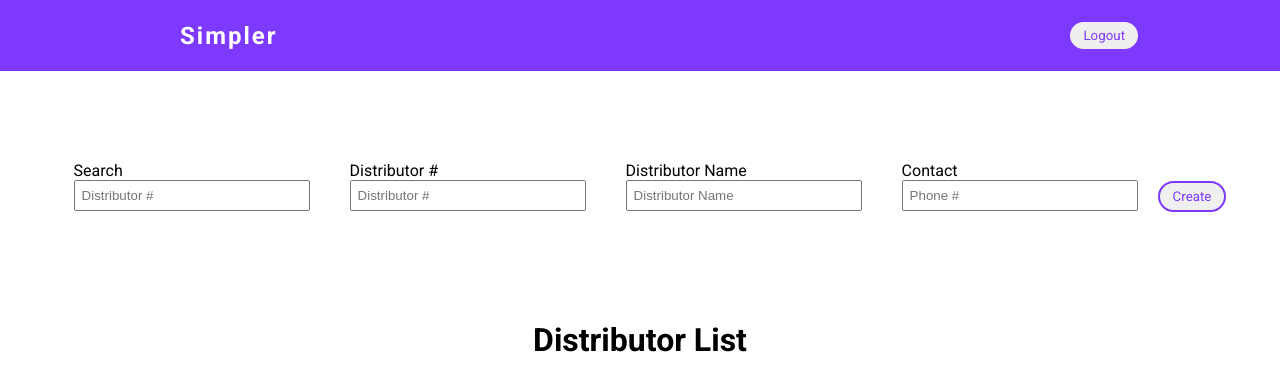
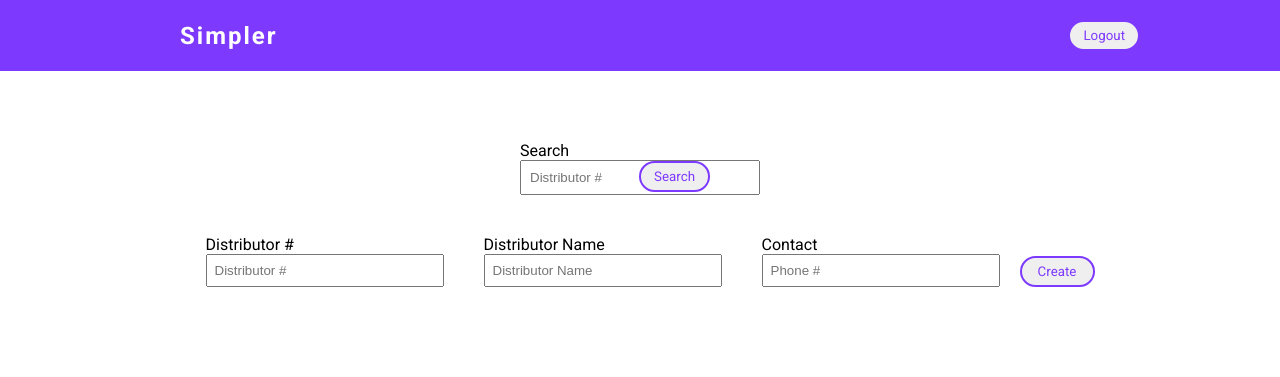
Before and after one commit to esteban-almendariz/distributor-list, a React (Vite) app: page / in a window 1280 px wide. Shown: the top 377 px of the page. Built offline with nearby package versions, Linux system fonts and the light colour scheme; no server answers; the database is empty; sample sign-in values are in the browser's storage; a web font is replaced by a local one.

Commit message:
completed the search dist feature

```diff
--- a/src/components/AddNewCustomer.css
+++ b/src/components/AddNewCustomer.css
@@ -2,6 +2,7 @@
     display: flex;
     justify-content: center;
     margin: 70px;
+    margin-top: 0;
 }
 
 .new-cust-container label, input {
@@ -9,7 +10,7 @@
 }
 
 .new-cust-container input {
-    padding: 6px;
+    padding: 7px;
 }
 
 .new-cust-container button {
@@ -17,3 +18,17 @@
     width: 75px;
     margin: auto 0;
 }
+
+.search-container {
+    display: flex;
+    justify-content: center;
+    margin-top: 70px;
+    position: relative;
+}
+
+.search-container button {
+    position: absolute;
+    top: 20px;
+    right: 570px;
+
+}
--- a/src/components/AddNewCustomer.jsx
+++ b/src/components/AddNewCustomer.jsx
@@ -3,7 +3,7 @@ import { useEffect, useState } from 'react'
 import { useFirestore } from '../hooks/useFirestore'
 import './AddNewCustomer.css'
 
-const AddNewCustomer = ({ uid }) => {
+const AddNewCustomer = ({ uid, displaySearch }) => {
     const [newCustomer, setNewCustomer] = useState({
         distNumber: '',
         distName: '',
@@ -40,23 +40,34 @@ const AddNewCustomer = ({ uid }) => {
         })
     }
 
-    const handleSearchDist = (e) => {
+    const handleChangeSearchDist = (e) => {
         setSearchDist(e.target.value)
+    }
+
+    const handleClickSearch = (distNumber) => {
+        displaySearch(searchDist)
+        setSearchDist('')
     }
 
     console.log(searchDist)
 
     return(
-            <form onSubmit={handleSubmit} className='new-cust-container'>
+            <div>
+                <div className='search-container'>
                     <label> Search
                             <input
                                 type="text"
                                 placeholder='Distributor #'
                                 value={searchDist}
                                 name='searchDist'
-                            onChange={handleSearchDist}
+                                onChange={handleChangeSearchDist}
                             />
                     </label>
+                    <button onClick={handleClickSearch}>Search</button>
+                </div>
+                <form onSubmit={handleSubmit} className='new-cust-container'>
+
+
                     <label> Distributor #
                             <input
                                 type="text"
@@ -89,6 +100,7 @@ const AddNewCustomer = ({ uid }) => {
                     </label>
                     <button>Create</button>
                 </form>
+            </div>
     )
 }
 
--- a/src/pages/Home.css
+++ b/src/pages/Home.css
@@ -0,0 +1,15 @@
+.close-search {
+    margin:  auto;
+    position: absolute;
+    right: 122px;
+    text-align: center;
+    align-self: center;
+    font-size: 18px;
+    cursor: pointer;
+}
+
+.close-search:hover {
+    color: #7e39ff;
+    font-weight: bold;
+    font-size: 19px;
+}
--- a/src/pages/Home.jsx
+++ b/src/pages/Home.jsx
@@ -2,14 +2,41 @@ import AddNewCustomer from "../components/AddNewCustomer"
 import { useAuthContext } from "../hooks/useAuthContext"
 import { useCollection } from "../hooks/useCollection"
 import DistributorList from "../components/DistributorList"
+import { useState } from "react"
+import './Home.css'
 
 const Home = () => {
     const { user } = useAuthContext()
     const { documents, error} = useCollection('transaction')
+    const [filteredDist, setFilteredDist] = useState('')
 
+    const displaySearch = (distNumber) => {
+        const filterDist = documents.filter(dist => dist.distNumber === distNumber)
+        setFilteredDist(filterDist)
+    }
+
+    const handleCloseSearch = () => {
+        console.log('close')
+        setFilteredDist('')
+    }
+
+    console.log('filteredDist',filteredDist)
     return (
         <>
-        <AddNewCustomer uid={user.uid}/>
+        <AddNewCustomer
+            uid={user.uid}
+            displaySearch={displaySearch}
+        />
+        {filteredDist && (
+            <div className='customer-detail'>
+                <span>{filteredDist[0].distNumber}</span>
+                <span>{filteredDist[0].distName}</span>
+                <span>{filteredDist[0].distPhoneNumber}
+                    <span className="close-search" onClick={handleCloseSearch}>X</span>
+
+                </span>
+            </div>
+        )}
         <div className='logged-in-view'>
               <h1 className='dist-title'>Distributor List</h1>
               <div>
```
Also changed, not shown: public/circle-xmark.svg (added). Lines whose indentation alone changed are shown as unchanged.
